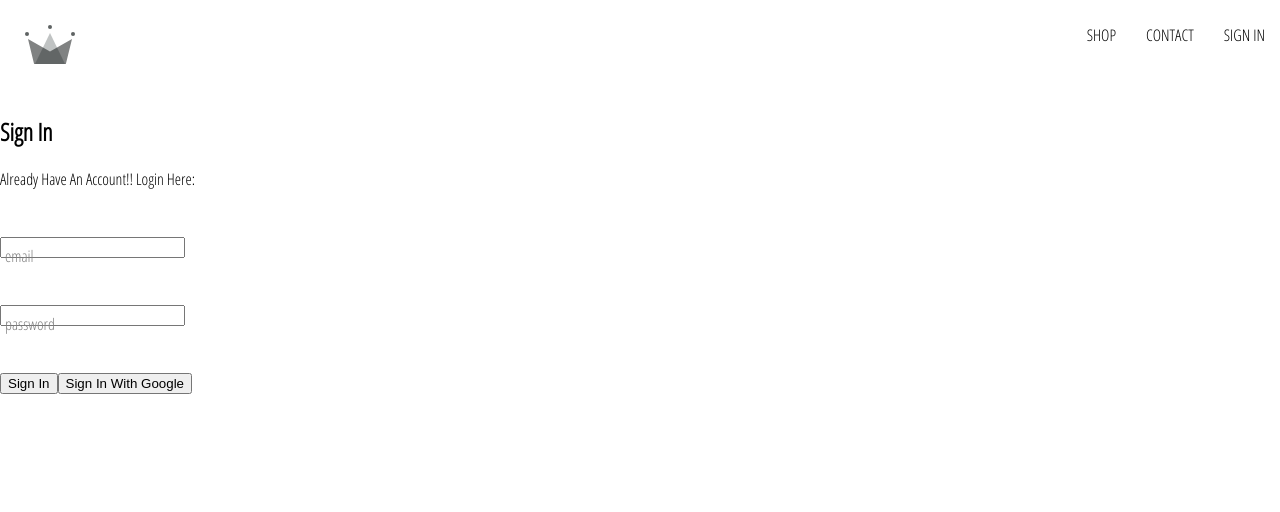
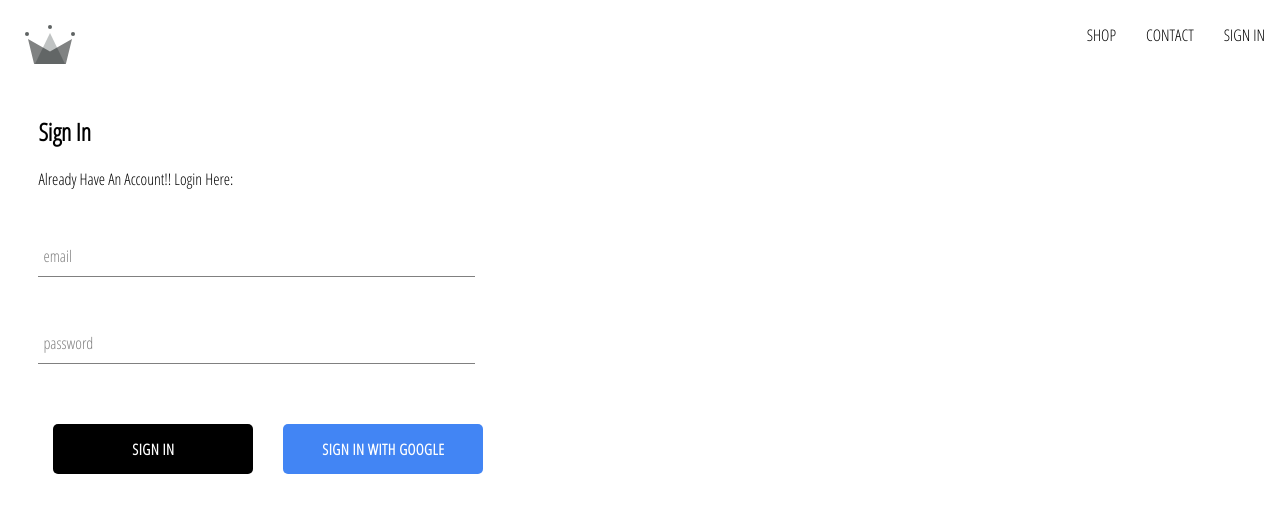
Before and after one commit to rupamswain1/react-ecommerce-app, a React (Create React App) app: page /signIn in a window 1280 px wide. Shown: the top 512 px of the page. Built offline with nearby package versions, Linux system fonts and the light colour scheme; no server answers.

Commit message:
added Sigm m ad sightm aut

```diff
--- a/src/App.css
+++ b/src/App.css
@@ -5,3 +5,6 @@ a{
     text-decoration: None;
     color:black;
 }
+* {
+    box-sizing: border-box;
+}
--- a/src/App.js
+++ b/src/App.js
@@ -36,24 +36,24 @@ class App extends React.Component{
     }
   };
 
-  unsubscribe=null;
+  unsubscribeFromAuth=null;
   componentDidMount(){
     this.unsubscribe=auth.onAuthStateChanged(user=>
       {
-        this.setState({'currentUser;': user});
-        //console.log(user);
+        this.setState({'currentUser': user});
+        console.log(user);
       })
   }
 
   componentWillUnmount(){
-    this.unsubscribe();
+    this.unsubscribeFromAuth();
   }
 
   render(){
     return (
 
       <div>
-        <Header/>
+        <Header currentUser={this.state.currentUser}/>
         <Switch>
           <Route exact path='/' component={HomePage}/>
           <Route exact path='/shop' component={Shop}/>
--- a/src/components/custom-button/custom-button-component.jsx
+++ b/src/components/custom-button/custom-button-component.jsx
@@ -1,7 +1,7 @@
 import React from 'react';
 import './custom-button-style.scss'
 
-const CustomButton = ({children, ...otherProps}) => (
-    <button className='custom-button' {...otherProps}>{children}</button>
+const CustomButton = ({children, isGoogleSignIn, ...otherProps}) => (
+    <button className={`custom-button ${isGoogleSignIn ? 'google-sign-in' : ''}`} {...otherProps}>{children}</button>
 )
 export default CustomButton;
--- a/src/components/custom-button/custom-button-style.scss
+++ b/src/components/custom-button/custom-button-style.scss
@@ -0,0 +1,33 @@
+.custom-button{
+    min-width: 200px;
+    width: auto;
+    height: 50px;
+    letter-spacing: 0.5px;
+    line-height: 50px;
+    padding: 0 35px 0 35px;
+    font-size: 15px;
+    background-color: black;
+    color: white;
+    text-transform: uppercase;
+    font-family: 'Open Sans Condensed';
+    font-weight: bolder;
+    border: none;
+    cursor: pointer;
+    margin: 15px;
+    border-radius: 5px;
+    &:hover{
+        background-color: white;
+        color: black;
+        border: 1px solid black;
+    }
+
+    &.google-sign-in{
+        background-color: #4285f4;
+        color: white;
+
+        &:hover{
+            background-color: #357ae8;
+            border:none;
+        }
+    }
+}
--- a/src/components/form-input/form-input.style.scss
+++ b/src/components/form-input/form-input.style.scss
@@ -11,14 +11,14 @@ $main-color: black;
   position: relative;
   margin: 45px 0;
 
-  .form-input {
+  input {
     background: none;
     background-color: white;
     color: $sub-color;
     font-size: 18px;
     padding: 10px 10px 10px 5px;
     display: block;
-    width: 100%;
+    width: 115%;
     border: none;
     border-radius: 0;
     border-bottom: 1px solid $sub-color;
--- a/src/components/header/header.component.jsx
+++ b/src/components/header/header.component.jsx
@@ -2,8 +2,8 @@ import React from 'react';
 import './header.style.scss';
 import {Link} from 'react-router-dom';
 import {ReactComponent as Logo} from '../../assets/crown.svg';
-
-const Header= ()=>(
+import {auth} from '../../fireBase/firebase.utils';
+const Header= ({currentUser})=>(
     <div className='header'>
         <Link className='logo-container' to='/'>
             <Logo className='logo'/>
@@ -15,9 +15,16 @@ const Header= ()=>(
             <Link className='option' to='/contact'>
                 CONTACT
             </Link>
-            <Link className='option' to='/signIn'>
-                SIGN IN
-            </Link>
+
+            {currentUser ? (
+                <div className='option' onClick={() => auth.signOut()}>
+                  SIGN OUT
+                </div>
+              ) : (
+                <Link className='option' to='/signin'>
+                  SIGN IN
+                </Link>
+              )}
         </div>
     </div>
 
--- a/src/components/header/header.style.scss
+++ b/src/components/header/header.style.scss
@@ -17,7 +17,7 @@
         display:flex;
         align-items: center;
         justify-content: flex-end;
-
+        cursor: pointer;
         .option{
             padding: 10px 15px;
         }
--- a/src/components/signIn/signIn.component.jsx
+++ b/src/components/signIn/signIn.component.jsx
@@ -45,13 +45,14 @@ class SignIn extends React.Component{
                         value={this.state.password}
                         handleChange={this.handleChange}
                     />
-
-                    <CustomButton type='submit'>
-                        Sign In
-                    </CustomButton>
-                    <CustomButton onClick={signInWithGoogle}>
-                        Sign In With Google
-                    </CustomButton>
+                    <div className='button'>
+                        <CustomButton type='submit'>
+                            Sign In
+                        </CustomButton>
+                        <CustomButton onClick={signInWithGoogle} isGoogleSignIn>
+                            Sign In With Google
+                        </CustomButton>
+                    </div>
                 </form>
             </div>
         )
--- a/src/components/signIn/signIn.style.scss
+++ b/src/components/signIn/signIn.style.scss
@@ -1,5 +1,13 @@
 .SignIn{
-    width: 30vw;
+    width: 380px;
     display: flex;
     flex-direction: column;
+    margin-left: 3%;
+    .title{
+        margin: 10px 0;
+    }
+    .button{
+        display:flex;
+        justify-content: space-between;
+    }
 }
```
Also changed, not shown: src/components/form-input/form-input.component.jsx (+16 -14 lines), 1 other file (tests, documents, lock files or other folders).
